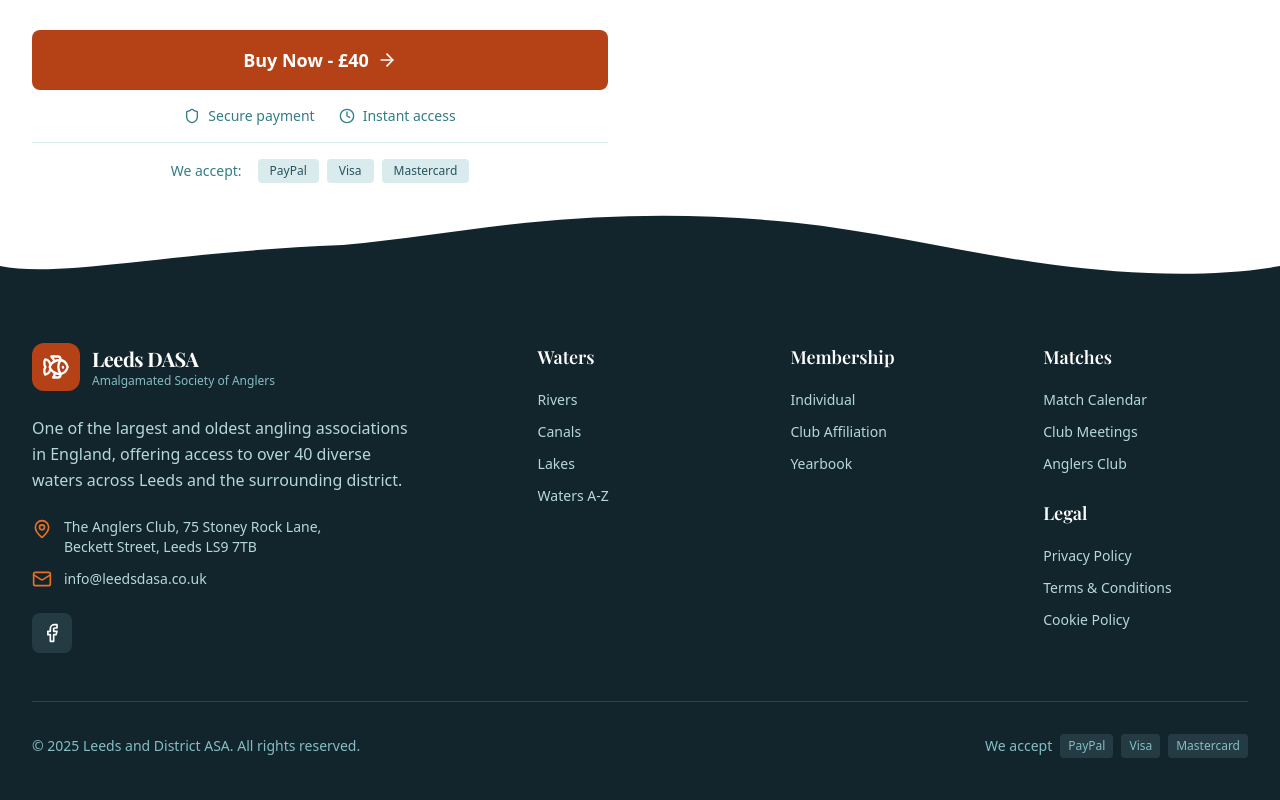
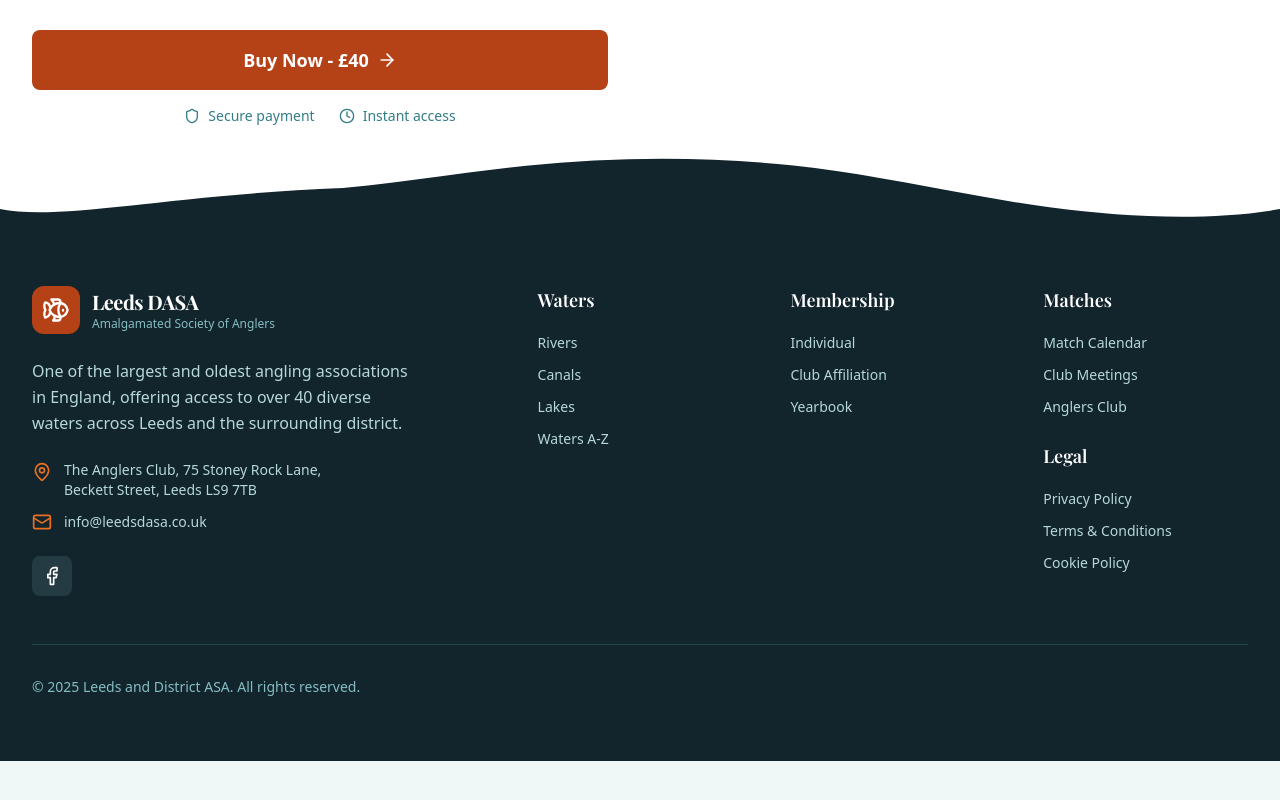
Before and after one commit to Bazmech/nextjs_leeds-dasa-test_website, a Next.js app: page /membership/individual in a window 1280 px wide. Shown: the part 1094-1894 px from the top of the page. After the commit the page ends 1855 px from the top, so only its background shows below. Built offline with nearby package versions, Linux system fonts and the light colour scheme; a web font is replaced by a local one.

Commit message:
feat: remove payment options

```diff
--- a/app/membership/individual/page.jsx
+++ b/app/membership/individual/page.jsx
@@ -115,15 +115,6 @@
                   </div>
                 </div>
 
-                {/* Payment methods */}
-                <div className="flex items-center justify-center gap-4 pt-4 border-t border-river-100">
-                  <span className="text-river-500 text-sm">We accept:</span>
-                  <div className="flex items-center gap-2">
-                    <div className="px-3 py-1 bg-river-100 rounded text-xs font-medium text-river-700">PayPal</div>
-                    <div className="px-3 py-1 bg-river-100 rounded text-xs font-medium text-river-700">Visa</div>
-                    <div className="px-3 py-1 bg-river-100 rounded text-xs font-medium text-river-700">Mastercard</div>
-                  </div>
-                </div>
               </div>
             </motion.div>
 
--- a/components/Footer.jsx
+++ b/components/Footer.jsx
@@ -161,18 +161,10 @@
         </div>
 
         {/* Bottom bar */}
-        <div className="border-t border-river-800 mt-12 pt-8 flex flex-col md:flex-row items-center justify-between gap-4">
-          <p className="text-river-300 text-sm">
+        <div className="border-t border-river-800 mt-12 pt-8">
+          <p className="text-river-300 text-sm text-center md:text-left">
             © <CurrentYear /> Leeds and District ASA. All rights reserved.
           </p>
-          <div className="flex items-center gap-2 text-river-300 text-sm">
-            <span>We accept</span>
-            <div className="flex items-center gap-2">
-              <div className="px-2 py-1 bg-river-900 rounded text-xs font-medium">PayPal</div>
-              <div className="px-2 py-1 bg-river-900 rounded text-xs font-medium">Visa</div>
-              <div className="px-2 py-1 bg-river-900 rounded text-xs font-medium">Mastercard</div>
-            </div>
-          </div>
         </div>
       </div>
     </footer>
```
